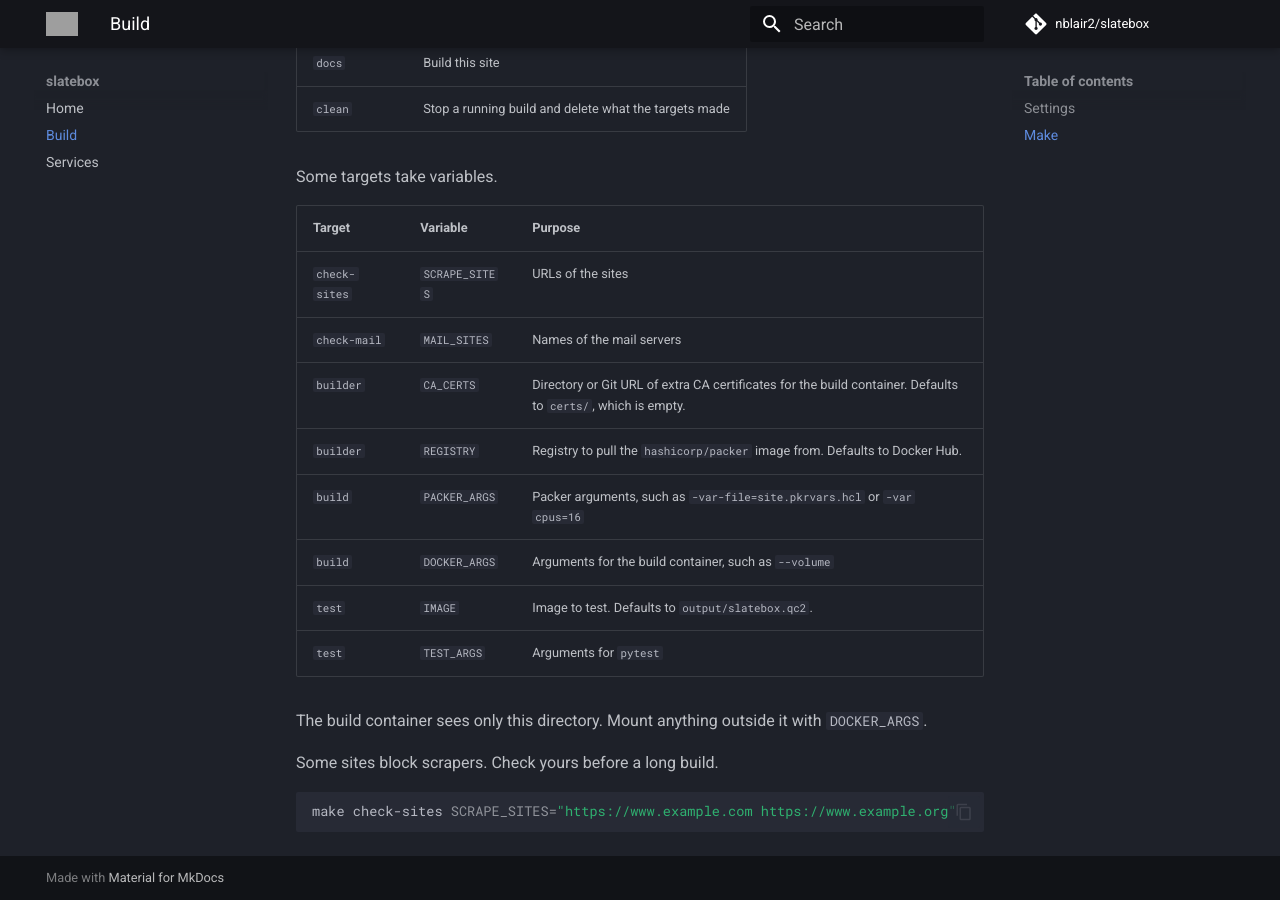
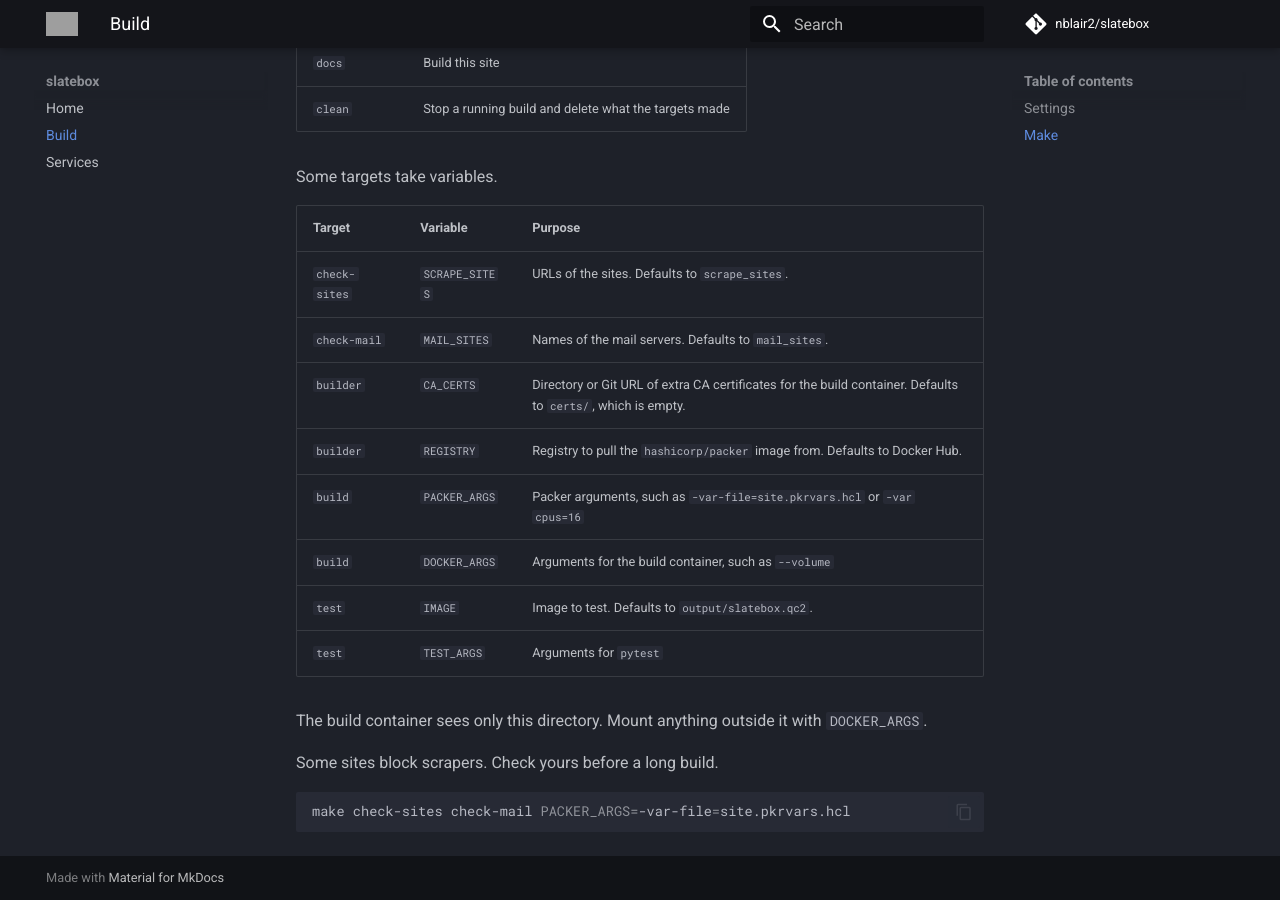
Before and after one commit to nblair2/slatebox, an MkDocs documentation site: the page built from docs/build.md, in a window 1280 px wide and 900 px high, scrolled down 1766 px. Built offline with MkDocs 1.6.1 and Material for MkDocs 9.7.7, drawn with Linux system fonts in a browser that asks for light colours; comment, search, counter and statistics services are not loaded; grey boxes are pictures that could not be loaded.

Commit message:
feat(make): read the check lists from the Packer variables
Co-Authored-By: Claude Fable 5.2 <noreply@anthropic.com>

````diff
--- a/docs/build.md
+++ b/docs/build.md
@@ -57,8 +57,8 @@ Some targets take variables.
 
 | Target | Variable | Purpose |
 |---|---|---|
-| `check-sites` | `SCRAPE_SITES` | URLs of the sites |
-| `check-mail` | `MAIL_SITES` | Names of the mail servers |
+| `check-sites` | `SCRAPE_SITES` | URLs of the sites. Defaults to `scrape_sites`. |
+| `check-mail` | `MAIL_SITES` | Names of the mail servers. Defaults to `mail_sites`. |
 | `builder` | `CA_CERTS` | Directory or Git URL of extra CA certificates for the build container. Defaults to `certs/`, which is empty. |
 | `builder` | `REGISTRY` | Registry to pull the `hashicorp/packer` image from. Defaults to Docker Hub. |
 | `build` | `PACKER_ARGS` | Packer arguments, such as `-var-file=site.pkrvars.hcl` or `-var cpus=16` |
@@ -71,5 +71,5 @@ The build container sees only this directory. Mount anything outside it with `DO
 Some sites block scrapers. Check yours before a long build.
 
 ```sh
-make check-sites SCRAPE_SITES="https://www.example.com https://www.example.org"
+make check-sites check-mail PACKER_ARGS=-var-file=site.pkrvars.hcl
 ```
````
Also changed, not shown: 1 other file.
